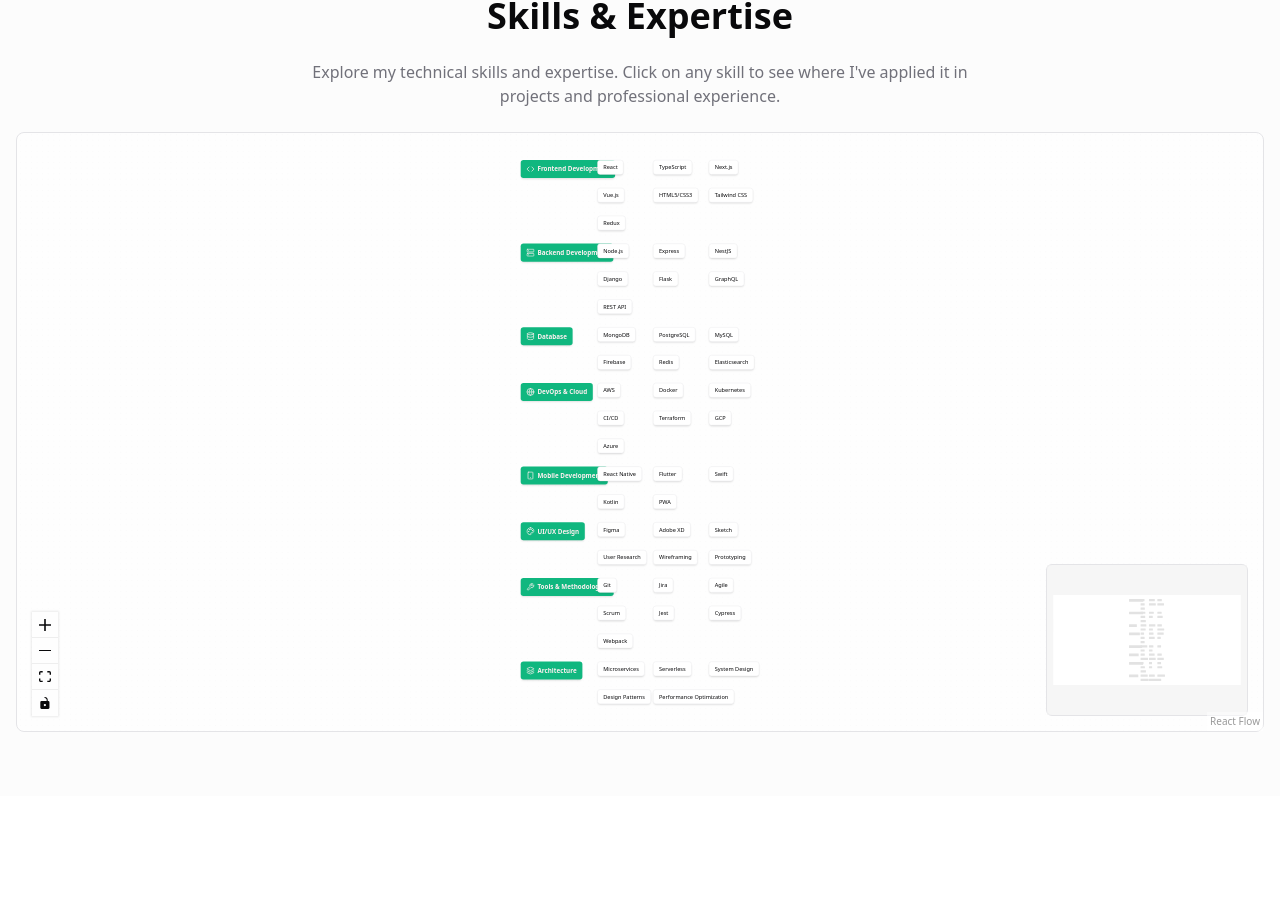
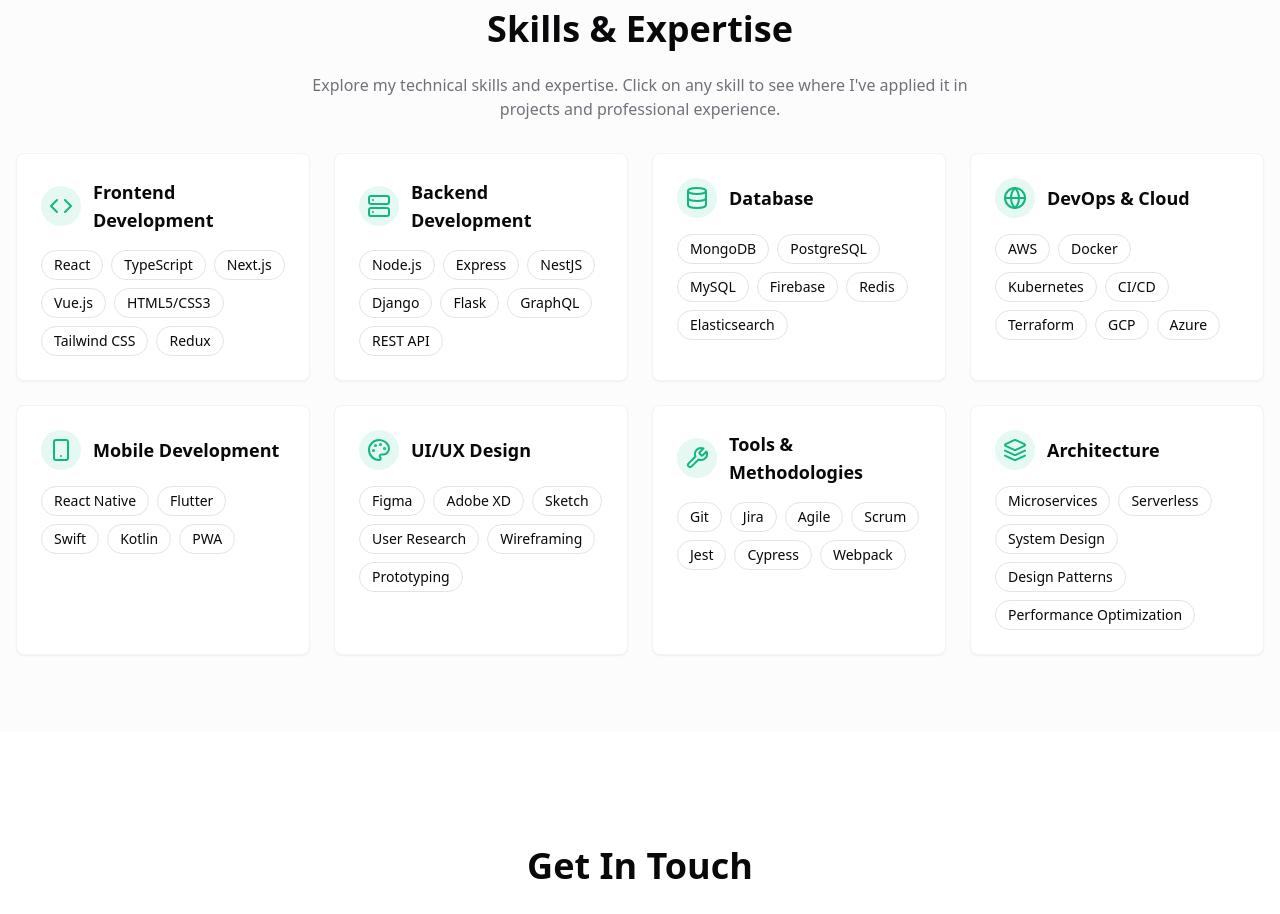
Before and after one commit to Bhanuteja917/project-portfolio-vibe, a React (Vite) app: page / in a window 1280 px wide. Shown: the part 3488-4402 px from the top of the page. Built offline with nearby package versions, Linux system fonts and the light colour scheme.

Commit message:
Revert to list-based skills display
Reverted the Skills section to a list-based display while retaining the skill context pane functionality.

```diff
--- a/src/components/SkillsGraph.tsx
+++ b/src/components/SkillsGraph.tsx
@@ -174,7 +174,7 @@ const SkillsGraph: React.FC<SkillsGraphProps> = ({ skillCategories }) => {
 
     setNodes(newNodes);
     setEdges(newEdges);
-  }, [skillCategories, setNodes, setEdges, handleNodeClick]);
+  }, []); // Fixed: Removed the incorrect arguments here
 
   const nodeTypes: NodeTypes = {
     skillNode: SkillNode,
--- a/src/components/sections/Skills.tsx
+++ b/src/components/sections/Skills.tsx
@@ -3,13 +3,22 @@ import {
   Code, Database, Server, Globe,
   Smartphone, Palette, Wrench, Layers
 } from "lucide-react";
+import { useState } from "react";
 import Section from "../Section";
-import SkillsGraph from "../SkillsGraph";
+import { Card, CardContent } from "../ui/card";
+import { Sheet, SheetContent, SheetDescription, SheetHeader, SheetTitle } from "../ui/sheet";
 
 interface SkillCategory {
   title: string;
   icon: React.ReactNode;
   skills: string[];
+}
+
+interface SkillUsage {
+  name: string;
+  description: string;
+  projects?: string[];
+  experience?: string[];
 }
 
 const skillCategories: SkillCategory[] = [
@@ -55,7 +64,38 @@ const skillCategories: SkillCategory[] = [
   }
 ];
 
+// Sample skill usage data - in a real app, this would come from a proper data source
+const skillUsages: Record<string, SkillUsage> = {
+  "React": {
+    name: "React",
+    description: "A JavaScript library for building user interfaces.",
+    projects: ["Portfolio Website", "E-commerce Dashboard", "Social Media App"],
+    experience: ["3 years at TechCorp", "2 years at StartupX"]
+  },
+  "TypeScript": {
+    name: "TypeScript",
+    description: "A typed superset of JavaScript that compiles to plain JavaScript.",
+    projects: ["Banking API", "Portfolio Website"],
+    experience: ["2 years at FinTech Inc"]
+  },
+  "Node.js": {
+    name: "Node.js",
+    description: "JavaScript runtime built on Chrome's V8 JavaScript engine.",
+    projects: ["REST API", "Backend Services", "Real-time Chat App"],
+    experience: ["4 years at WebDev Agency"]
+  },
+  // Additional skills can be added here
+};
+
 const Skills = () => {
+  const [selectedSkill, setSelectedSkill] = useState<string | null>(null);
+  const [isOpen, setIsOpen] = useState(false);
+
+  const handleSkillClick = (skill: string) => {
+    setSelectedSkill(skill);
+    setIsOpen(true);
+  };
+
   return (
     <Section id="skills" className="bg-muted/30">
       <div>
@@ -63,13 +103,83 @@ const Skills = () => {
           Skills & Expertise
         </h2>
 
-        <div className="mb-6 text-center">
+        <div className="mb-8 text-center">
           <p className="text-muted-foreground max-w-2xl mx-auto">
             Explore my technical skills and expertise. Click on any skill to see where I've applied it in projects and professional experience.
           </p>
         </div>
 
-        <SkillsGraph skillCategories={skillCategories} />
+        <div className="grid grid-cols-1 md:grid-cols-2 lg:grid-cols-3 xl:grid-cols-4 gap-6">
+          {skillCategories.map((category, categoryIndex) => (
+            <Card key={categoryIndex} className="border border-muted hover:border-primary/50 transition-colors duration-300">
+              <CardContent className="p-6">
+                <div className="flex items-center gap-3 mb-4">
+                  <div className="p-2 rounded-full bg-primary/10 text-primary">
+                    {category.icon}
+                  </div>
+                  <h3 className="font-semibold text-lg">{category.title}</h3>
+                </div>
+
+                <div className="flex flex-wrap gap-2">
+                  {category.skills.map((skill, skillIndex) => (
+                    <button
+                      key={skillIndex}
+                      onClick={() => handleSkillClick(skill)}
+                      className="px-3 py-1 rounded-full bg-background border border-border hover:bg-primary/10 hover:border-primary/50 transition-colors duration-300 text-sm cursor-pointer"
+                    >
+                      {skill}
+                    </button>
+                  ))}
+                </div>
+              </CardContent>
+            </Card>
+          ))}
+        </div>
+
+        {/* Skill detail sheet */}
+        <Sheet open={isOpen} onOpenChange={setIsOpen}>
+          <SheetContent>
+            <SheetHeader>
+              <SheetTitle>{selectedSkill}</SheetTitle>
+              <SheetDescription>
+                {selectedSkill && skillUsages[selectedSkill]
+                  ? skillUsages[selectedSkill].description
+                  : "A valuable technical skill in my toolkit"}
+              </SheetDescription>
+            </SheetHeader>
+            <div className="py-6">
+              {selectedSkill && skillUsages[selectedSkill] ? (
+                <>
+                  {skillUsages[selectedSkill].projects && (
+                    <div className="mb-6">
+                      <h3 className="text-lg font-semibold mb-2">Projects</h3>
+                      <ul className="list-disc pl-5 space-y-1">
+                        {skillUsages[selectedSkill].projects.map((project, i) => (
+                          <li key={i}>{project}</li>
+                        ))}
+                      </ul>
+                    </div>
+                  )}
+
+                  {skillUsages[selectedSkill].experience && (
+                    <div>
+                      <h3 className="text-lg font-semibold mb-2">Experience</h3>
+                      <ul className="list-disc pl-5 space-y-1">
+                        {skillUsages[selectedSkill].experience.map((exp, i) => (
+                          <li key={i}>{exp}</li>
+                        ))}
+                      </ul>
+                    </div>
+                  )}
+                </>
+              ) : (
+                <div className="text-muted-foreground">
+                  No detailed information available for this skill yet.
+                </div>
+              )}
+            </div>
+          </SheetContent>
+        </Sheet>
       </div>
     </Section>
   );
```
